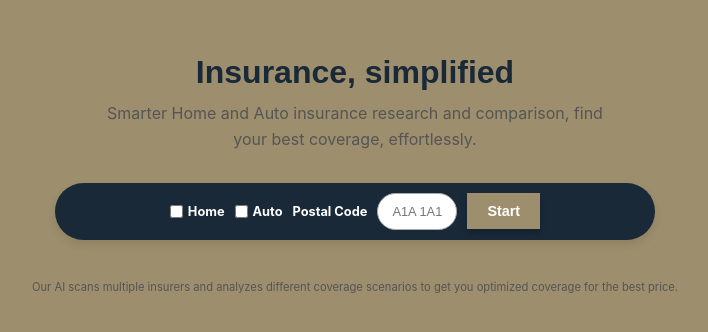
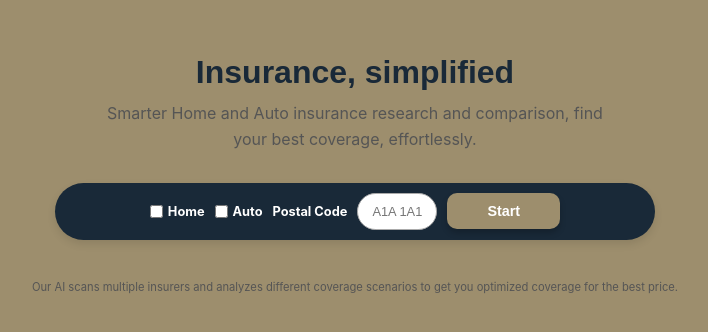
Before and after one commit to vidx3m/ince, a Next.js app: page / in a window 1280 px wide. Shown: the part 226-558 px from the top of the page, without its empty margins (285-993 px from the left). Built offline with nearby package versions, Linux system fonts and the light colour scheme.

Commit message:
Updated landing page

```diff
--- a/pages/index.tsx
+++ b/pages/index.tsx
@@ -64,9 +64,9 @@ export default function Home() {
                 />
                 <Link href="/get-a-quote">
                     <button className="button" style={{
-                        padding: "10px 20px",
+                        padding: "10px 40px",
                         fontSize: "0.9rem",
-                        borderRadius: "0px",
+                        borderRadius: "10px",
                         cursor: "pointer",
                         backgroundColor: "#9d8e6d",
                         color: "white",
```
